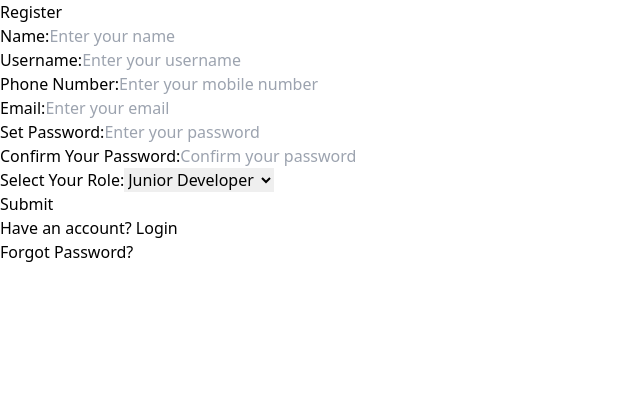
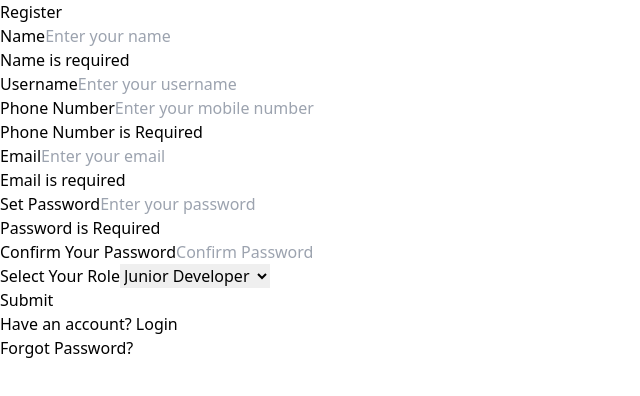
Before and after one commit to M-Murali-1/Varthana-frontend-react, a React (Vite) app: page /signup-page in a window 1280 px wide. Shown: the top 396 px of the page, without its empty margins (0-640 px from the left). Built offline with nearby package versions, Linux system fonts and the light colour scheme.

Commit message:
Updating the Login,Signin,HomePage and functionality of it

```diff
--- a/src/components/ForgetPasswordPage.jsx
+++ b/src/components/ForgetPasswordPage.jsx
@@ -1,13 +1,101 @@
-import React from "react";
-import { Link ,useNavigate} from "react-router-dom";
+import React, { useEffect, useState } from "react";
+import InputFieldComponent from "./InputFieldComponent";
+import { Link, useNavigate } from "react-router-dom";
+import axios from "axios";
+import {
+  nameValidation,
+  emailValidation,
+  phoneNumberValidation,
+} from "../utils/validations";
 function ForgetPasswordPage() {
-    const navigate = useNavigate();
+  const initial = { name: "", phone_number: "", email_id: "" };
+  const [details, setDetails] = useState(initial);
+  const [error,setError] = useState("");
+  console.log(error=="",error,"the roor",!error);
+
+  const isValid =
+    !nameValidation(details.name) &&
+    !phoneNumberValidation(details.phone_number) &&
+    !emailValidation(details.email_id);
+  const navigate = useNavigate();
+  console.log("the details that are changing here are :", details);
+
+  const handleNameChange = (e) =>
+    setDetails({ ...details, name: e.target.value });
+  const handlePhNumberChange = (e) =>
+    setDetails({ ...details, phone_number: e.target.value });
+  const handleEmailChange = (e) =>
+    setDetails({ ...details, email_id: e.target.value });
+  useEffect(()=>{
+    setError("");
+    console.log("rendering the useeffect");
+
+  },[details])
+  const handleReset =async (e) => {
+    e.preventDefault();
+    console.log("Now the details are:",details);
+    try {
+    let response = await axios.post("http://localhost:8080/employee/findone",details);
+    console.log("the response here is :",response.data.message);
+    //navigate("/reset-password-page")
+    }
+    catch(err) {
+      if(err.response) {
+        setError(err.response.data.message);
+      }
+      else{
+        setError(err.message);
+      }
+      console.log("the error here is :",error);
+
+      //console.log("the error is :",err.response.data.message||err.message);
+
+      //setError(err.)
+    }
+    //navigate("/reset-password-page");
+  };
+  let inputFieldsData1 = [
+    {
+      id: "name",
+      title: "Name",
+      type: "text",
+      placeholder: "Enter your name",
+      handleChange: handleNameChange,
+      value: details.name,
+      required: true,
+      error: nameValidation(details.name),
+    },
+    {
+      id: "phnumber",
+      title: "Phone Number",
+      type: "tel",
+      placeholder: "Enter your mobile number",
+      handleChange: handlePhNumberChange,
+      value: details.phone_number,
+      required: true,
+      error: phoneNumberValidation(details.phone_number),
+    },
+    {
+      id: "email",
+      title: "Email",
+      type: "email",
+      placeholder: "Enter your email",
+      handleChange: handleEmailChange,
+      value: details.email_id,
+      required: true,
+      error: emailValidation(details.email_id),
+    },
+  ];
+
   return (
     <div className="min-h-screen flex justify-center items-center bg-gray-100 px-2">
       <div className="bg-white p-8 rounded-lg shadow-md w-80">
         <h2 className="text-center text-2xl font-bold mb-6">Change Password</h2>
         <form>
-          <div className="mb-2">
+          {inputFieldsData1.map((element) => (
+            <InputFieldComponent key={element.title} data={element} />
+          ))}
+          {/* <div className="mb-2">
             <label
               htmlFor="name"
               className="block text-sm font-medium text-gray-700 mb-2"
@@ -51,11 +139,15 @@ function ForgetPasswordPage() {
               placeholder="Enter your mobile number"
               required
             />
-          </div>
+          </div> */}
+          {error&&<p className="mb-2 text-red-500 text-sm text-right">{error}</p>}
           <button
             type="submit"
-            className="bg-blue-500 text-white w-full py-2 rounded-md hover:bg-blue-600 transition duration-300"
-            onClick={()=>navigate("/reset-password-page")}
+            className={`bg-blue-500 text-white w-full py-2 rounded-md ${
+              isValid&&(error=="") ? "hover:bg-blue-600" : "opacity-50 cursor-not-allowed"
+            }`}
+            onClick={handleReset}
+            disabled={(!isValid)&&(error!="")}
           >
             Reset Password Request
           </button>
--- a/src/components/InputFieldComponent.jsx
+++ b/src/components/InputFieldComponent.jsx
@@ -15,11 +15,12 @@ function InputFieldComponent({ data }) {
         id={data.id}
         type={data.type}
         value={data.value}
-        className="border w-full px-4 py-2 rounded-md "
+        className={`border w-full px-4 py-2 rounded-md `}
         placeholder={data.placeholder}
-        onChange={data.handleChange}
+        onChange={(e)=>data.handleChange(e)}
         required={data.required}
       />
+      {data.error&&<p className="text-xs text-end mt-1 text-red-500">{data.error}</p>}
     </div>
   );
 }
--- a/src/components/ResetPasswordPage.jsx
+++ b/src/components/ResetPasswordPage.jsx
@@ -1,6 +1,10 @@
 import React from "react";
 import { Link } from "react-router-dom";
-function ResetPasswordPage() {
+function ResetPasswordPage({id=""}) {
+  console.log("the id we got here is :",id);
+  if(id=="") {
+    navigate("/forget-password-page")
+  }
   return (
     <div className="min-h-screen flex justify-center items-center bg-gray-100 px-2">
       <div className="bg-white p-8 rounded-lg shadow-md w-80">
--- a/src/components/UserRegistration.jsx
+++ b/src/components/UserRegistration.jsx
@@ -1,7 +1,16 @@
-import React from "react";
-
+import React, { useState } from "react";
+import InputFieldComponent from "./InputFieldComponent";
 import { Link } from "react-router-dom";
 import { useReducer } from "react";
+import { useNavigate } from "react-router-dom";
+import {
+  confirmPasswordValidation,
+  emailValidation,
+  nameValidation,
+  passwordValidation,
+  phoneNumberValidation,
+} from "../utils/validations";
+import axios from "axios";
 let initialState = {
   name: "",
   username: "",
@@ -9,7 +18,8 @@ let initialState = {
   email_id: "",
   password: "",
   confirm_password: "",
-  Role: "",
+  Role: "Junior Developer",
+  address: "",
 };
 const reducer = (state, action) => {
   switch (action.type) {
@@ -27,201 +37,285 @@ const reducer = (state, action) => {
       return { ...state, email_id: action.payload.email_id };
     case "handleRoleChange":
       return { ...state, Role: action.payload.Role };
+    case "handleAddressChange":
+      return { ...state, address: action.payload.address };
     case "reset":
       return initialState;
   }
 };
-function UserRegistration({ data = "", type = "" }) {
+
+function UserRegistration({
+  data = "",
+  type = "",
+  handleUpdate = () => {},
+  handleClose = () => {},
+  handleAdd = () => {},
+}) {
+  const [registerError, setRegisterError] = useState({ type: "", message: "" });
   console.log(Object.keys(initialState));
-
-  if (type != "Register") {
-    let updatedState = {
+  const initailStateToUse =
+    type === "Update Details"
+      ? {
           ...initialState,
           ...Object.keys(initialState).reduce((acc, element) => {
-        if (data.hasOwnProperty(element)&&!element.includes("password")) {
+            if (data.hasOwnProperty(element)) {
               acc[element] = data[element];
             }
             return acc;
           }, {}),
-    };
-    initialState = updatedState;
         }
-  console.log("the data:", initialState);
+      : initialState;
+  const [details, dispatch] = useReducer(reducer, initailStateToUse);
 
-  const [registerDetails, dispatch] = useReducer(reducer, initialState);
-  console.log(registerDetails);
+  if (type === "Update Details") {
+    delete details.password;
+    delete details.confirm_password;
+  }
+
+  console.log("the data for the updating purpose is :", initialState);
+
+  //console.log("the details while updating are  :", details);
+
+  const isValid =
+    !nameValidation(details.name) &&
+    !phoneNumberValidation(details.phone_number) &&
+    !emailValidation(details.email_id) &&
+    (type == "Update Details" ||
+      (!passwordValidation(details.password) &&
+        !confirmPasswordValidation(
+          details.confirm_password,
+          details.password
+        )));
+  console.log("the form is valid :", isValid);
+
+  console.log(details);
+  const navigate = useNavigate();
+  function handleUpdateClose() {
+    handleClose(false);
+    dispatch({ type: "reset" });
+  }
   function handleRegister(e) {
     e.preventDefault();
-    console.log("the data got :", registerDetails);
+    console.log("the data got :", details);
+    // let data = details;
+    // delete data.confirm_password;
+    console.log("the data for sending:", details);
+
+    const postEmployee = async () => {
+      try {
+        if (type == "Register") {
+          let response = await axios.post(
+            "http://localhost:8080/auth/register",
+            details
+          );
+          console.log("The response got from the server is :", response);
+          let token = response.data.token;
+          sessionStorage.setItem("token", token);
+          console.log("the token got here is :", token);
+          navigate("/home-page");
+        } else if (type == "Update Details") {
+          console.log(data.id);
+          handleUpdate(null);
+          const token = sessionStorage.getItem("token");
+          let response = await axios.patch(
+            `http://localhost:8080/employee/update/${data.id}`,
+            details,
+            {
+              headers: {
+                Authorization: `${token}`,
+              },
             }
+          );
+          console.log("the response is :", response);
+          handleClose(false);
+          handleUpdate(data.id);
+        } else if (type == "Add New Employee") {
+          const token = sessionStorage.getItem("token");
+          let response = await axios.post(
+            "http://localhost:8080/employee/create",
+            details,
+            {
+              headers: {
+                Authorization: `${token}`,
+              },
+            }
+          );
+          console.log("the response here is after inserting :", response);
+          handleClose();
+          handleAdd(response.data.id);
+        }
+      } catch (err) {
+        console.log("the error occured here is :");
+        // if (err.response.data.type === "emailError") {
+        //   emailIdError = err.response.data.message;
+        // } else if (err.response.data.type === "PhoneNoError") {
+        //   phoneNoError = err.response.data.message;
+        // }
+        setRegisterError({ message: "There is an error" });
+      }
+    };
+    postEmployee();
+  }
+  console.log(registerError, "this is the error1");
+
+  let inputFieldsData1 = [
+    {
+      id: "name",
+      title: "Name",
+      type: "text",
+      placeholder: "Enter your name",
+      handleChange: (e) =>
+        dispatch({
+          type: "handleNameChange",
+          payload: { name: e.target.value },
+        }),
+      value: details.name,
+      required: true,
+      error: nameValidation(details.name),
+    },
+    {
+      id: "username",
+      title: "Username",
+      type: "text",
+      placeholder: "Enter your username",
+      handleChange: (e) =>
+        dispatch({
+          type: "handleUserNameChange",
+          payload: { username: e.target.value },
+        }),
+      value: details.username,
+      required: true,
+    },
+    {
+      id: "phnumber",
+      title: "Phone Number",
+      type: "tel",
+      placeholder: "Enter your mobile number",
+      handleChange: (e) =>
+        dispatch({
+          type: "handlePhNumberChange",
+          payload: { phone_number: e.target.value },
+        }),
+      value: details.phone_number,
+      required: true,
+      error:
+        phoneNumberValidation(details.phone_number) ||
+        (registerError.type == "PhoneNoError" && registerError.message),
+    },
+    {
+      id: "email",
+      title: "Email",
+      type: "email",
+      placeholder: "Enter your email",
+      handleChange: (e) =>
+        dispatch({
+          type: "handleEmailIdChange",
+          payload: { email_id: e.target.value },
+        }),
+      value: details.email_id,
+      required: true,
+      error:
+        emailValidation(details.email_id) ||
+        (registerError.type == "emailError" && registerError.message),
+    },
+  ];
+  let inputFieldsData2 = [
+    {
+      id: "setpassword",
+      title: "Set Password",
+      type: "password",
+      placeholder: "Enter your password",
+      handleChange: (e) =>
+        dispatch({
+          type: "handlePasswordChange",
+          payload: { password: e.target.value },
+        }),
+      value: details.password,
+      required: true,
+      error: passwordValidation(details.password),
+    },
+    {
+      id: "confirmpassword",
+      title: "Confirm Your Password",
+      type: "password",
+      placeholder: "Confirm Password",
+      handleChange: (e) =>
+        dispatch({
+          type: "handleConfirmPasswordChange",
+          payload: { confirm_password: e.target.value },
+        }),
+      value: details.confirm_password,
+      required: true,
+      error: confirmPasswordValidation(
+        details.confirm_password,
+        details.password
+      ),
+    },
+  ];
+  // if (type == "Update Details") {
+  //   inputFieldsData2[0] = inputFieldsData1.pop();
+  // }
+
   return (
-    <div>
     <div className="bg-white p-8 rounded-lg shadow-md w-full max-w-lg md:max-w-3xl">
       <h2 className="text-center text-2xl font-bold mb-6">{type}</h2>
       <form onSubmit={handleRegister}>
-          <div className="flex gap-10 flex-col md:flex-row">
+        <div className="flex gap-0 md:gap-10 flex-col md:flex-row">
           {/* Set 1 */}
           <div className="w-full md:w-1/2">
-              {/* Field for name */}
-              <div className="mb-2">
-                <label
-                  htmlFor="name"
-                  className="block text-sm font-medium text-gray-700 mb-2"
-                >
-                  Name:
-                </label>
-                <input
-                  id="name"
-                  type="text"
-                  value={registerDetails.name}
-                  className="border w-full px-4 py-2 rounded-md focus:ring-2 focus:ring-blue-500 focus:outline-none"
-                  placeholder="Enter your name"
-                  onChange={(e) =>
-                    dispatch({
-                      type: "handleNameChange",
-                      payload: { name: e.target.value },
-                    })
-                  }
-                  required
-                />
-              </div>
-              {/* Field for username */}
-              <div className="mb-2">
-                <label
-                  htmlFor="username"
-                  className="block text-sm font-medium text-gray-700 mb-2"
-                >
-                  Username:
-                </label>
-                <input
-                  id="username"
-                  type="text"
-                  value={registerDetails.username}
-                  className="border w-full px-4 py-2 rounded-md focus:ring-2 focus:ring-blue-500 focus:outline-none"
-                  placeholder="Enter your username"
-                  onChange={(e) =>
-                    dispatch({
-                      type: "handleUserNameChange",
-                      payload: { username: e.target.value },
-                    })
-                  }
-                  required
-                />
-              </div>
-              {/* Field for phone number */}
-              <div className="mb-2">
-                <label
-                  htmlFor="phnumber"
-                  className="block text-sm font-medium text-gray-700 mb-2"
-                >
-                  Phone Number:
-                </label>
-                <input
-                  id="phnumber"
-                  type="tel"
-                  value={registerDetails.phone_number}
-                  className="border w-full px-4 py-2 rounded-md focus:ring-2 focus:ring-blue-500 focus:outline-none"
-                  placeholder="Enter your mobile number"
-                  onChange={(e) =>
-                    dispatch({
-                      type: "handlePhNumberChange",
-                      payload: { phone_number: e.target.value },
-                    })
-                  }
-                  required
-                />
-              </div>
-              {/* Field for email */}
-              <div className="mb-2">
-                <label
-                  htmlFor="email"
-                  className="block text-sm font-medium text-gray-700 mb-2"
-                >
-                  Email:
-                </label>
-                <input
-                  id="email"
-                  type="email"
-                  value={registerDetails.email_id}
-                  className="border w-full px-4 py-2 rounded-md focus:ring-2 focus:ring-blue-500 focus:outline-none"
-                  placeholder="Enter your email"
-                  onChange={(e) =>
-                    dispatch({
-                      type: "handleEmailIdChange",
-                      payload: { email_id: e.target.value },
-                    })
-                  }
-                  required
-                />
-              </div>
+            {/* Field for name,username,phone number,email */}
+            {inputFieldsData1.map((element) => (
+              <InputFieldComponent key={element.title} data={element} />
+            ))}
           </div>
 
           {/* Set 2 */}
           <div className="w-full md:w-1/2">
-              {/* Field for setting the password */}
+            {/* Field for password and confirm password */}
+            {type != "Update Details" &&
+              inputFieldsData2.map((element) => (
+                <InputFieldComponent key={element.title} data={element} />
+              ))}
+            {/* Foeld for adding Address */}
+            {type === "Update Details" && (
               <div className="mb-2">
                 <label
-                  htmlFor="setpassword"
+                  htmlFor="role"
                   className="block text-sm font-medium text-gray-700 mb-2"
                 >
-                  Set Password:
+                  Add Address
                 </label>
-                <input
-                  id="setpassword"
-                  type="password"
-                  value={registerDetails.password}
-                  className="border w-full px-4 py-2 rounded-md focus:ring-2 focus:ring-blue-500 focus:outline-none"
-                  placeholder="Enter your password"
+                <textarea
+                  className="border w-full px-4 py-2 rounded-md"
+                  value={details.address}
                   onChange={(e) =>
                     dispatch({
-                      type: "handlePasswordChange",
-                      payload: { password: e.target.value },
+                      type: "handleAddressChange",
+                      payload: { address: e.target.value },
                     })
                   }
-                  required
+                  rows="5"
                 />
               </div>
-              {/* Field for confirming the password */}
-              <div className="mb-2">
-                <label
-                  htmlFor="password"
-                  className="block text-sm font-medium text-gray-700 mb-2"
-                >
-                  Confirm Your Password:
-                </label>
-                <input
-                  id="confirmpassword"
-                  type="password"
-                  value={registerDetails.confirm_password}
-                  className="border w-full px-4 py-2 rounded-md focus:ring-2 focus:ring-blue-500 focus:outline-none"
-                  placeholder="Confirm your password"
-                  onChange={(e) =>
-                    dispatch({
-                      type: "handleConfirmPasswordChange",
-                      payload: { confirm_password: e.target.value },
-                    })
-                  }
-                  required
-                />
-              </div>
+            )}
             {/* Field for selecting the role */}
             <div className="mb-2">
               <label
                 htmlFor="role"
                 className="block text-sm font-medium text-gray-700 mb-2"
               >
-                  Select Your Role:
+                {type != "Update Details" ? "Select Your Role" : "Update Role"}
               </label>
               <select
                 id="role"
-                  value={registerDetails.Role}
+                value={details.Role}
                 onChange={(e) =>
                   dispatch({
                     type: "handleRoleChange",
                     payload: { Role: e.target.value },
                   })
                 }
-                  className="border w-full px-4 py-2 rounded-md focus:ring-2 focus:ring-blue-500 focus:outline-none"
+                className="border w-full px-4 py-2 rounded-md "
               >
                 <option value="Junior Developer">Junior Developer</option>
                 <option value="Senior Developer">Senior Developer</option>
@@ -229,12 +323,38 @@ function UserRegistration({ data = "", type = "" }) {
               </select>
             </div>
             {/* Button for submitting the form */}
+            <div
+              className={`${
+                type == "Update Details" ? "flex justify-between" : ""
+              }`}
+            >
+              {type === "Update Details" && (
+                <button
+                  className={`bg-red-500  ${
+                    type == "Update Details" ? "w-2/5" : "w-full"
+                  } text-white w-full py-2 mt-2 rounded-md`}
+                  onClick={handleUpdateClose}
+                >
+                  Close
+                </button>
+              )}
               <button
                 type="submit"
-                className="bg-blue-500 text-white w-full py-2 rounded-md hover:bg-blue-600 transition duration-300"
+                className={`bg-blue-500 text-white ${
+                  type == "Update Details" ? "w-2/5" : "w-full"
+                } py-2 mt-2 rounded-md ${
+                  isValid
+                    ? "hover:bg-blue-600"
+                    : "opacity-50 cursor-not-allowed"
+                }`}
+                disabled={!isValid}
               >
-                Submit
+                {type == "Register" && "Submit"}
+                {type == "Update Details" && "Update"}
+                {type == "Add New Employee" && "Add Employee"}
               </button>
+            </div>
+            {type == "Register" && (
               <div className="mt-4 text-start md:text-end flex flex-col md:flex-row justify-between">
                 <Link to="/login-page">
                   <p className="text-blue-500 hover:underline">
@@ -247,10 +367,10 @@ function UserRegistration({ data = "", type = "" }) {
                   </p>
                 </Link>
               </div>
+            )}
           </div>
         </div>
       </form>
-      </div>
     </div>
   );
 }
--- /dev/null
+++ b/src/utils/validations.js
@@ -0,0 +1,48 @@
+export let count = 0;
+export const nameValidation=(name,handleErrors) =>{
+    if(!name) {
+        count++;
+        return "Name is required"
+    }
+    if(name.length<3) {
+        count++;
+        return "Name must be atleast 3 character long..!"
+    }
+    //handleErrors();
+}
+export const emailValidation=(email,handleErrors)=>{
+    if(!email) {
+        count++;
+        return "Email is required"
+    }
+    else if(!/^[A-Z0-9._%+-]+@[A-Z0-9.-]+\.[A-Z]{2,}$/i.test(email)) {
+        count++;
+        return "Invalid Email ID"
+    }
+}
+export const phoneNumberValidation=(phNumber,handleErrors)=>{
+    if(!phNumber) {
+        count++;
+        return "Phone Number is Required";
+    }
+    else if(!/^[0-9]{10}$/i.test(phNumber)) {
+        count++;
+        return "Invalid Mobile Number"
+    }
+}
+export const passwordValidation=(password,handleErrors)=>{
+    if(!password) {
+        return "Password is Required"
+        count++;
+    }
+    else if(!/^(?=.*[A-Z])(?=.*[a-z])(?=.*[0-9])(?=.*[!@#$%])[A-Za-z0-9!@#$%]{6,}$/.test(password)) {
+        return "Weak Password..!"
+        count++;
+    }
+}
+export const confirmPasswordValidation=(password,confirmPassword,handleErrors)=>{
+    if(password!==confirmPassword) {
+        return "Password is not matching..!"
+        count++;
+    }
+}
```
Also changed, not shown: src/components/HomePage.jsx (+17 -9 lines), src/components/IndividualEmployeeDetails.jsx (+7 -6 lines), src/components/LoginUserInfo.jsx (+40 -15 lines). Lines whose indentation alone changed are shown as unchanged.
